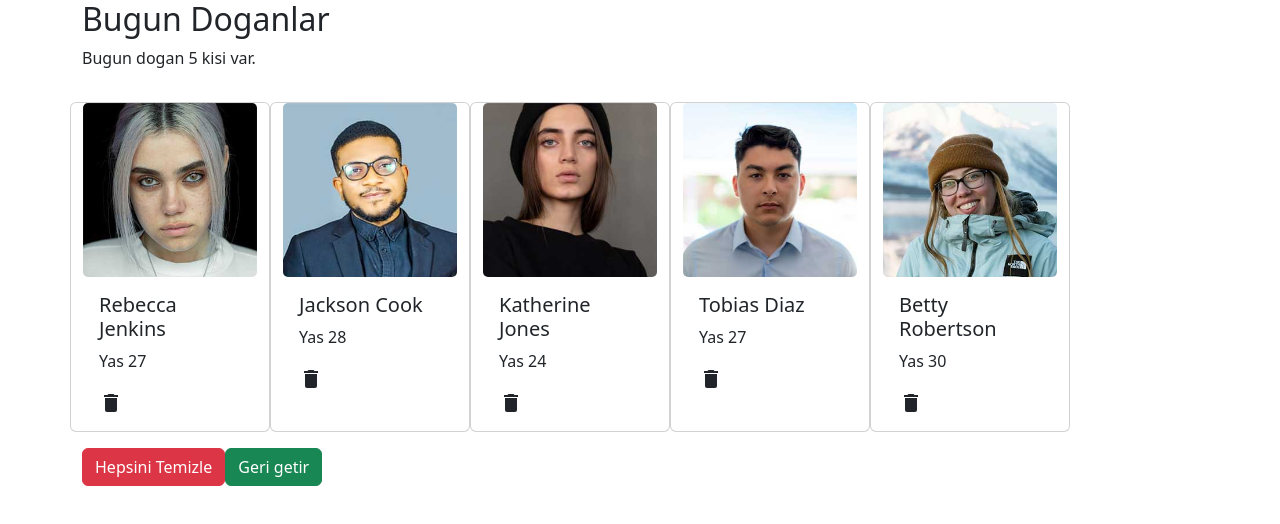
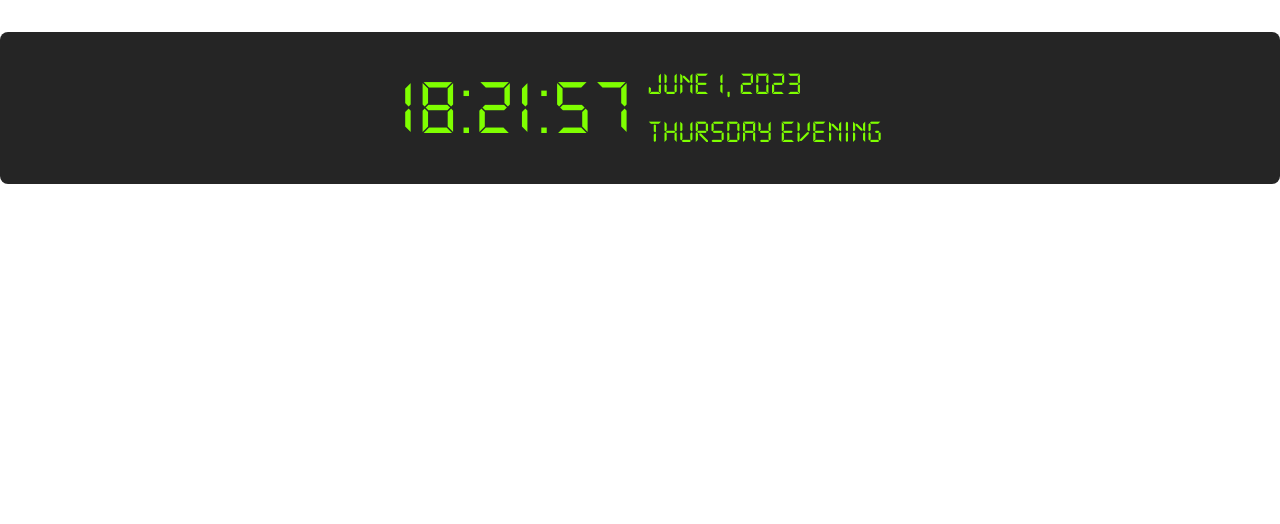
Before and after one commit to bayramsoltan/react-playground, a React (Create React App) app in the folder basics/: page / in a window 1280 px wide. Shown: the top 524 px of the page. Built offline with nearby package versions, Linux system fonts and the light colour scheme.

Commit message:
unMounting

```diff
--- a/basics/src/App.js
+++ b/basics/src/App.js
@@ -1,4 +1,4 @@
-import React from 'react';
+import React, { useState } from 'react';
 /* import Apples, { Bananas1, Orange } from './components/1-my-house';
 import Jsx1 from './components/2-jsx/01-jsx';
 import Jsx2 from './components/2-jsx/02-jsx';
@@ -26,6 +26,9 @@ import ProductShop from './components/12-productShop/product-shop';
 import State from './components/13-useState/State';
 import Counter1 from './components/14-counter/Counter';
 import Birthday from './components/15-birthday/Birthday';
+import UseEffect from './components/16-useEffect/useeffect';
+import { Button } from 'react-bootstrap';
+import Digitaltime3 from './components/17-dijital-saat3/digitaltime3';
 
 const profileCardData = {
     name: "Emir",
@@ -39,6 +42,9 @@ const profileCardData = {
 };
 //import etmeyi unutmu bu klasor tum companentleri uzerinde bir html sayfasi gibi
 export default function App() {
+    const [show,setShow]= useState(true);
+
+
     return (
         <>
             {/* <Apples />
@@ -86,10 +92,12 @@ export default function App() {
 {/* <State/> */}
 {/*
 <Counter1>
-</Counter1> */}
-
-<Birthday/>
-
+</Counter1> <Birthday/>*/}
+{/* <Button onClick={()=>setShow(prev => !prev)}>
+    use Effect hook'unu goster
+</Button>
+{ show && <UseEffect/>} */}
+            <Digitaltime3/>
         </>
 
     )
--- a/basics/src/components/15-birthday/Birthday.js
+++ b/basics/src/components/15-birthday/Birthday.js
@@ -5,7 +5,6 @@ import Person from './person/person'
 
 const Birthday = () => {
     const [people, setPeople] = useState(peopleData)
-    console.log(people);
 
     const deletePerson = (id) =>{
       const arr = people.filter((person)=>person.id !== id);
--- a/basics/src/components/16-useEffect/useeffect.js
+++ b/basics/src/components/16-useEffect/useeffect.js
@@ -1,11 +1,46 @@
-import React from 'react'
+import { useEffect, useState } from 'react';
+import { Alert, Button, ButtonGroup, Container } from "react-bootstrap";
 
-const Useeffect = () => {
-  return (
-    <div>
+const UseEffect = () => {
+    const [message, setMessage] = useState("");
+    const [counter, setCounter] = useState(0);
 
-    </div>
-  )
+    useEffect(() => {
+        console.log("MOUNTING: sadece sayfam ilk render edildiginde calisir1");
+    }, [])
+
+    useEffect(() => {
+        console.log("MOUNTING: sadece sayfam ilk render edildiginde calisir2");
+    }, [])
+
+    useEffect(() => {
+        console.log("UPDATING: sayfam ilk renderda ve her render edildiginde calisir")
+    })
+    useEffect(() => {
+        console.log("UPDATING: sayfam ilk render edildiginde ve message state'i degistiginde calisir");
+    }, [message]);
+
+
+    console.log("useEffect'lerden once calisir");
+    return (
+        <Container>
+            <h2>useEffect Hook'u</h2>
+            <Alert>
+                {message} — { }
+            </Alert>
+            <ButtonGroup>
+                <Button variant='success' onClick={() => setMessage("Error")}>
+                    Set Message
+                </Button>
+                <Button variant='danger'>
+                    Throw Error
+                </Button>
+                <Button onClick={() => setCounter((prev) => prev + 1)}>
+                    {counter}
+                </Button>
+            </ButtonGroup>
+        </Container>
+    )
 }
 
-export default Useeffect
+export default UseEffect
--- /dev/null
+++ b/basics/src/components/17-dijital-saat3/digitaltime3.js
@@ -0,0 +1,59 @@
+import React, { useEffect, useState } from 'react'
+import "./digitaltime3.scss";
+import moment from 'moment';
+
+const Digitaltime3 = (props) => {
+    const [dateTime, setDateTime]= useState(moment())
+    console.log(dateTime);
+
+    const timeStr = dateTime.format("HH:mm");
+    const dateStr = dateTime.format("LL");
+    const dayStr = dateTime.format("dddd");
+    const hour = dateTime.format("HH");
+    const minute = dateTime.format("mm");
+    const second = dateTime.format("ss");
+    console.log(hour,minute,second);
+
+
+    //moment().hour() yada .hours() kullanilabilir
+
+    let message = '';
+
+    if(hour >= 7 &&  hour <11){
+        message = "MORNING"
+    }else if(hour>= 11 && hour <14){
+        message = "NOON"
+    }else if(hour>17 && hour < 22){
+        message = "EVENING"
+    }else{
+        message = "NIGHT"
+    }
+    const clockStyle = {
+        color: props.textColor,
+        backgroundColor: props.bgColor,
+    };
+
+
+    useEffect(()=>{
+        const timer = setInterval(()=>{
+            setDateTime(moment());
+        },1000);
+
+        return ()=>{
+            clearInterval(timer);
+        }
+    },[])
+
+
+  return (
+    <div style = {clockStyle} className='dijital-time-app2'>
+        <div className='time'>{hour}:{minute}:{second}</div>
+        <div>
+            <div className='date'>{dateStr}</div>
+            <div className='day'>{dayStr} {message}</div>
+        </div>
+    </div>
+  )
+}
+
+export default Digitaltime3
--- /dev/null
+++ b/basics/src/components/17-dijital-saat3/digitaltime3.scss
@@ -0,0 +1,22 @@
+@font-face {
+    font-family: "dijital";
+    src: url("../../assets/font/ds-digi.ttf");
+}
+
+.dijital-time-app2 {
+    margin: 2rem 0;
+    font-family: dijital;
+    background-color: rgb(37, 37, 37);
+    border-radius: 0.5rem;
+    color: chartreuse;
+    display: flex;
+    justify-content: center;
+    align-items: center;
+    gap: 1rem;
+    padding: 1rem;
+    font-size: 2rem;
+
+    .time {
+        font-size: 5rem;
+    }
+}
--- a/basics/src/index.js
+++ b/basics/src/index.js
@@ -5,7 +5,7 @@ import App from './App';
 const root = createRoot(document.getElementById("root"));
 
 root.render(
-    <React.StrictMode>
+    // <React.StrictMode>
         <App />
-    </React.StrictMode>
+    /* </React.StrictMode> */
 );
```
